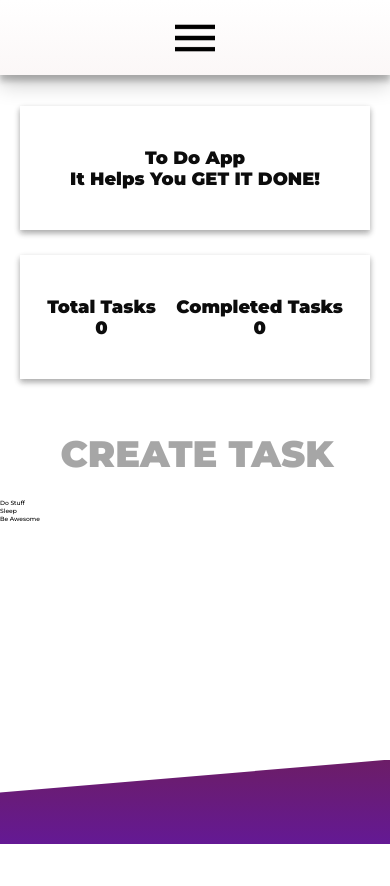
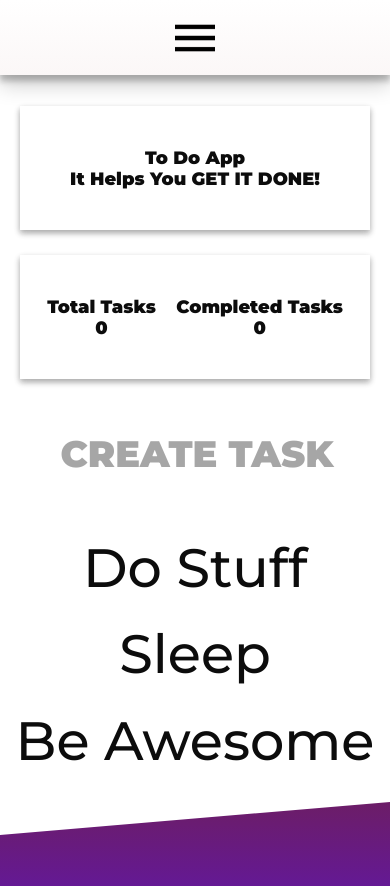
Before and after one commit to anasbanat0/Get-It-Done, a plain HTML site: page index.html in a window 390 px wide. Before the commit the page ends 844 px from the top, so only its background shows below. Drawn offline with Linux system fonts and the light colour scheme.

Commit message:
Creating the list

```diff
--- a/sass/_task_list.scss
+++ b/sass/_task_list.scss
@@ -20,6 +20,66 @@
     animation-duration: .35s;
     animation-fill-mode: forwards;
 }
+
+#task-list {
+  height: 40vh;
+  margin-left: 6rem;
+  margin-top: 3rem;
+  margin-bottom: 0;
+  display: flex;
+  flex-direction: column;
+  flex-wrap: wrap;
+  align-content: flex-start;
+  user-select: none;
+  font-size: 16px;
+
+  li {
+    list-style: none;
+    font-size: 5rem;
+    margin: .34em 0;
+    margin-right: 2em;
+    color: rgba(var(--text-color), 1);
+  }
+
+  @media (max-width: 1500px) {font-size: 15px;}
+  @media (max-width: 1400px) {height: 54vh}
+  @media (max-width: 1300px) {font-size: 14px;}
+  @media (max-width: 1200px) {font-size: 13px;}
+  @media (max-width: 1100px) {
+    font-size: 12px;
+    flex-wrap: nowrap;
+    height: auto;
+    align-items: center;
+    margin: 6rem 0 12rem;
+
+    li {
+      margin: 2rem 0;
+      font-size: 6.4rem;
+    }
+
+    li:last-of-type {
+      margin-bottom: 10rem;
+    }
+  }
+
+  $list-sizes: (
+    '3': 4.5em,
+    '5': 3.2em,
+    '9': 2.8em,
+    '12': 2.4em,
+    '20': 2.1em,
+    '25': 2em,
+    '30': 1.75em,
+  );
+
+  @each $min, $sizes in $list-sizes {
+    li:first-child:nth-last-child(n+#{$min}),
+    li:first-child:nth-last-child(n+#{$min}) ~ li {
+      font-size: $sizes;
+    }
+  }
+}
+
 
 /* This will be used for the modal later on. */
 @keyframes flipInX {
```
Also changed, not shown: index.html (+2 -0 lines), stylesheet/main.css.
